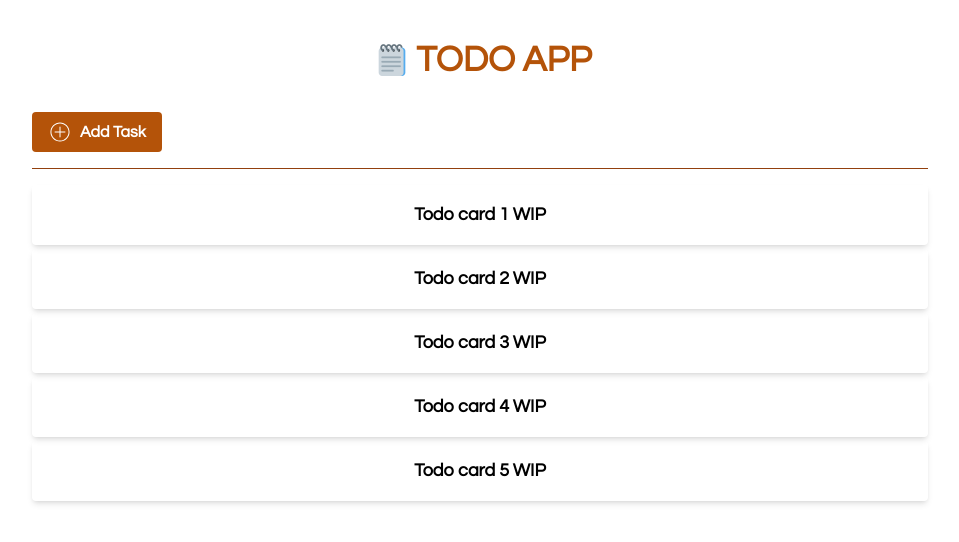
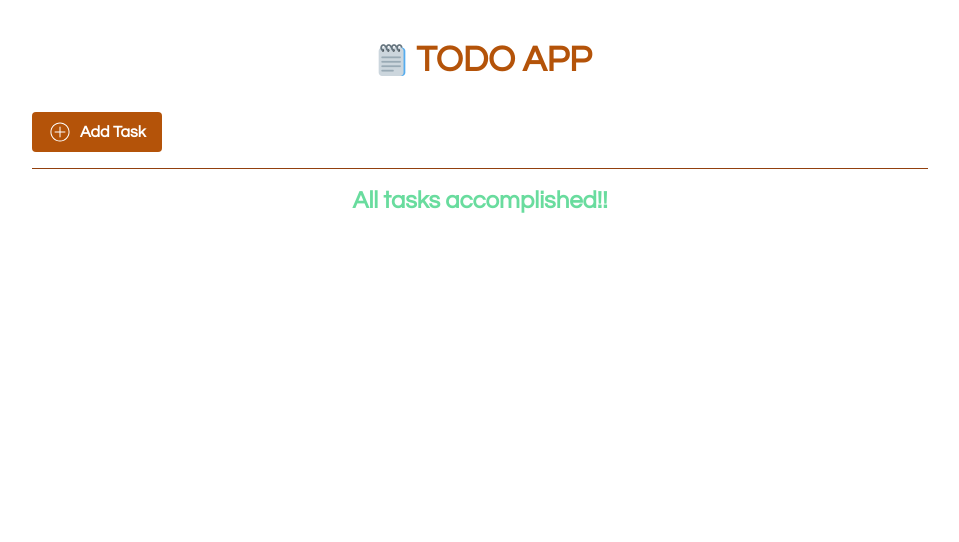
Before and after one commit to saroshfarhan/todo-app, a React (Create React App) app: page / in a window 1280 px wide. Shown: the top 542 px of the page, without its empty margins (160-1119 px from the left). Built offline with nearby package versions, Linux system fonts and the light colour scheme.

Commit message:
Add todo functionality added.

```diff
--- a/src/App.js
+++ b/src/App.js
@@ -1,8 +1,26 @@
+import { nanoid } from 'nanoid';
+import React from 'react';
 import './App.css';
 import logo from './assets/favicon-32x32.png';
 import Todo from './components/Todo';
 
 function App() {
+  const [todo, setTodo] = React.useState([]);
+
+
+  function addTodo(){
+    let task = {
+      isCompleted: false,
+      text: "Todo from Add button",
+      id: nanoid()
+    }
+    setTodo(prevTodo => [...prevTodo, task])
+    console.log(todo.length)
+    console.log(todo)
+  }
+
+
+
   return (
     <main className='container mx-auto py-10 md:my-0 md:py-10 sm:my-4'>
       <div className='flex justify-center align-bottom'>
@@ -10,14 +28,18 @@ function App() {
         <h1 className="text-4xl font-bold text-center text-amber-700">TODO APP</h1>
       </div>
       <div className='px-4 my-8 lg:px-48'>
-        <button type='button' className='bg-amber-700 hover:bg-amber-800 text-white font-bold py-2 px-4 rounded inline-flex items-center'>
+        <button type='button' onClick={addTodo} className='bg-amber-700 hover:bg-amber-800 text-white font-bold py-2 px-4 rounded inline-flex items-center'>
         <svg className="fill-current w-6 h-6 mr-2 svg-icon" viewBox="0 0 20 20">
 							<path d="M14.613,10c0,0.23-0.188,0.419-0.419,0.419H10.42v3.774c0,0.23-0.189,0.42-0.42,0.42s-0.419-0.189-0.419-0.42v-3.774H5.806c-0.23,0-0.419-0.189-0.419-0.419s0.189-0.419,0.419-0.419h3.775V5.806c0-0.23,0.189-0.419,0.419-0.419s0.42,0.189,0.42,0.419v3.775h3.774C14.425,9.581,14.613,9.77,14.613,10 M17.969,10c0,4.401-3.567,7.969-7.969,7.969c-4.402,0-7.969-3.567-7.969-7.969c0-4.402,3.567-7.969,7.969-7.969C14.401,2.031,17.969,5.598,17.969,10 M17.13,10c0-3.932-3.198-7.13-7.13-7.13S2.87,6.068,2.87,10c0,3.933,3.198,7.13,7.13,7.13S17.13,13.933,17.13,10"></path>
 				</svg>
         <span>Add Task</span>
         </button>
         <hr className='my-4 border-amber-800'/>
-        <Todo />
+        {
+          todo.length === 0 ? <h1 className='text-2xl font-semibold text-center text-[#69DC9E]'>All tasks accomplished!!</h1>
+          :
+          <Todo data={todo}/>
+        }
       </div>
 
     </main>
--- a/src/components/Todo.jsx
+++ b/src/components/Todo.jsx
@@ -2,18 +2,20 @@ import React from 'react';
 
 export default function Todo(props) {
 
-    let five = []
-    for(let i=0; i<5; i++){
-            five.push(
-                <div className='rounded overflow-hidden shadow-md my-1' key={i}>
-                    <h2 className='text-lg text-center font-bold my-4'>Todo card {i +1} WIP</h2>
-                </div>
-             )
-        }
+
+   const tasks = props.data.map((task) => {
+    return (
+        <div className='rounded overflow-hidden shadow-md my-1' key={task.id}>
+            <h2 className='text-lg text-center font-bold my-4'>{task.text}</h2>
+        </div>
+    )
+   }
+   )
+
 
     return (
         <>
-            {five}
+            {tasks}
         </>
     )
 }
```
